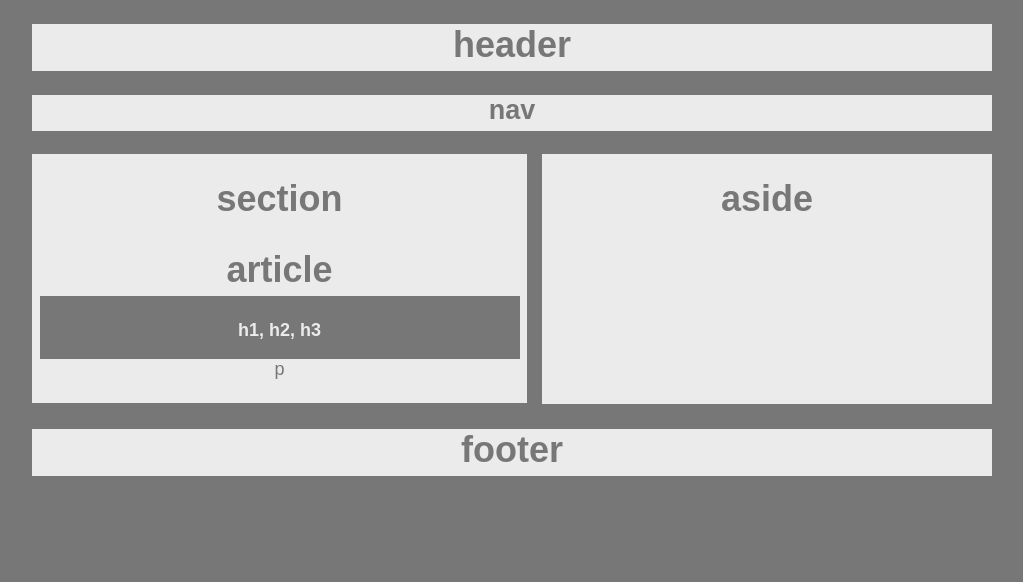
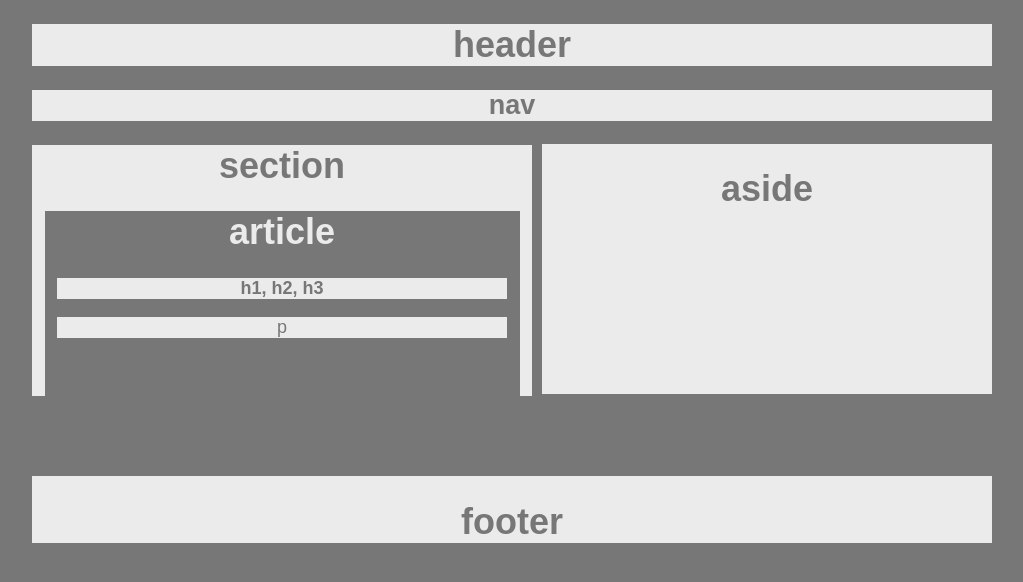
Before and after one commit to jragno918/wireFrame-, a plain HTML site: page index.html in a window 1280 px wide. Shown: the whole page, without its empty margins (128-1151 px from the left). Drawn offline with Linux system fonts and the light colour scheme.

Commit message:
adjusted section width to 500px, used margin: auto on inner-article class and added width and padding to the article class

```diff
--- a/index.html
+++ b/index.html
@@ -1,19 +1,15 @@
 <!DOCTYPE html>
 <html>
-
    <head>
       <link rel="stylesheet" type="text/css" href="style.css" />
    </head>
-
    <body>
-    <div>
          <!--Header-->
          <div class="header">
             <header>
                <h1>header</h1>
             </header>
          </div>
-
          <div>
             <nav>
                <h1>nav</h1>
@@ -29,22 +25,19 @@
             <!--Artcile-->
             <div class="article">
                <h1>article</h1>
-                    <div>
+               <div class="inner-article">
                   <!--H1 Box-->
-                        <strong>h1, h2, h3</strong>
+                 <p><strong>h1, h2, h3</strong></p>
                </div>
                <!--P Box-->
-                    <div>
+               <div class="inner-article">
                   <p>p</p>
                </div>
             </div>
          </div>
-
          <!--Footer-->
          <div class="footer">
             <h1>footer</h1>
          </div>
-    </div>
    </body>
-
 </html>
--- a/style.css
+++ b/style.css
@@ -1,6 +1,5 @@
 body {
     font-family: 'Arial', 'Helvetica Neue', Helvetica, sans-serif;
-    color: #777777;
     background-color: #777777;
     width: 960px;
     font-size: 18px;
@@ -8,30 +7,35 @@ body {
     text-align: center;
 }
 
-header, nav, section, aside, footer {
+header, nav, .section, .aside, .footer {
     background-color: #ebebeb;
+    color: #777777;
+}
+
+.section {
+    width: 500px;
+    margin-bottom: 80px;
 }
 
 .article {
+    background-color: #777777;
     color: #ebebeb;
-    background-color: #777777;
-    width: 480px;
+    width: 475px;
+    margin: auto;
+    padding-bottom: 40px;
+}
+
+.inner-article {
+    background-color: #ebebeb;
+    width: 450px;
     margin: auto;
 }
 
-h1, p {
+p {
     color: #777777;
-    background-color: #ebebeb;
-    clear: both;
-    padding-bottom: 5px;
 }
 
-.section {
-    width: 495px;
-    float: left;
-    margin: auto;
-    background-color: #ebebeb;
-}
+
 
 .aside {
     float: right;
```
Lines whose indentation alone changed are shown as unchanged.
